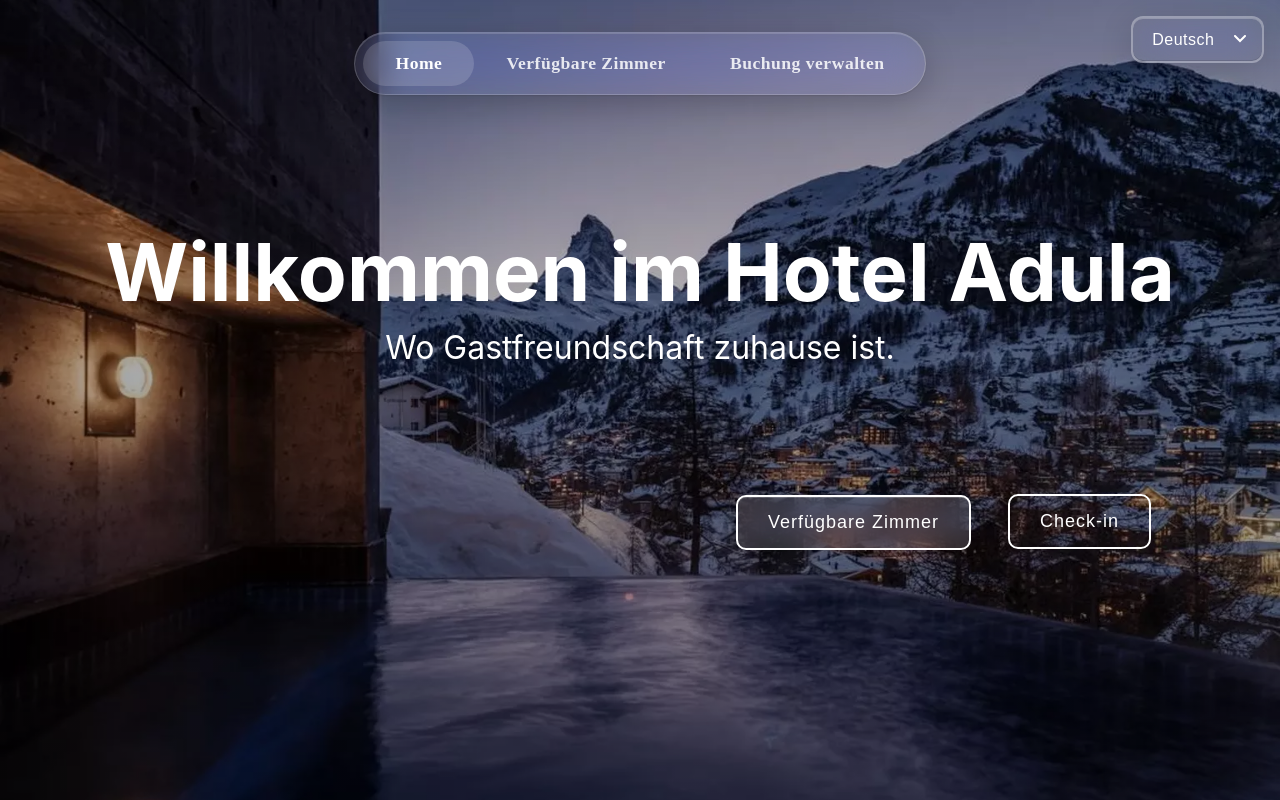
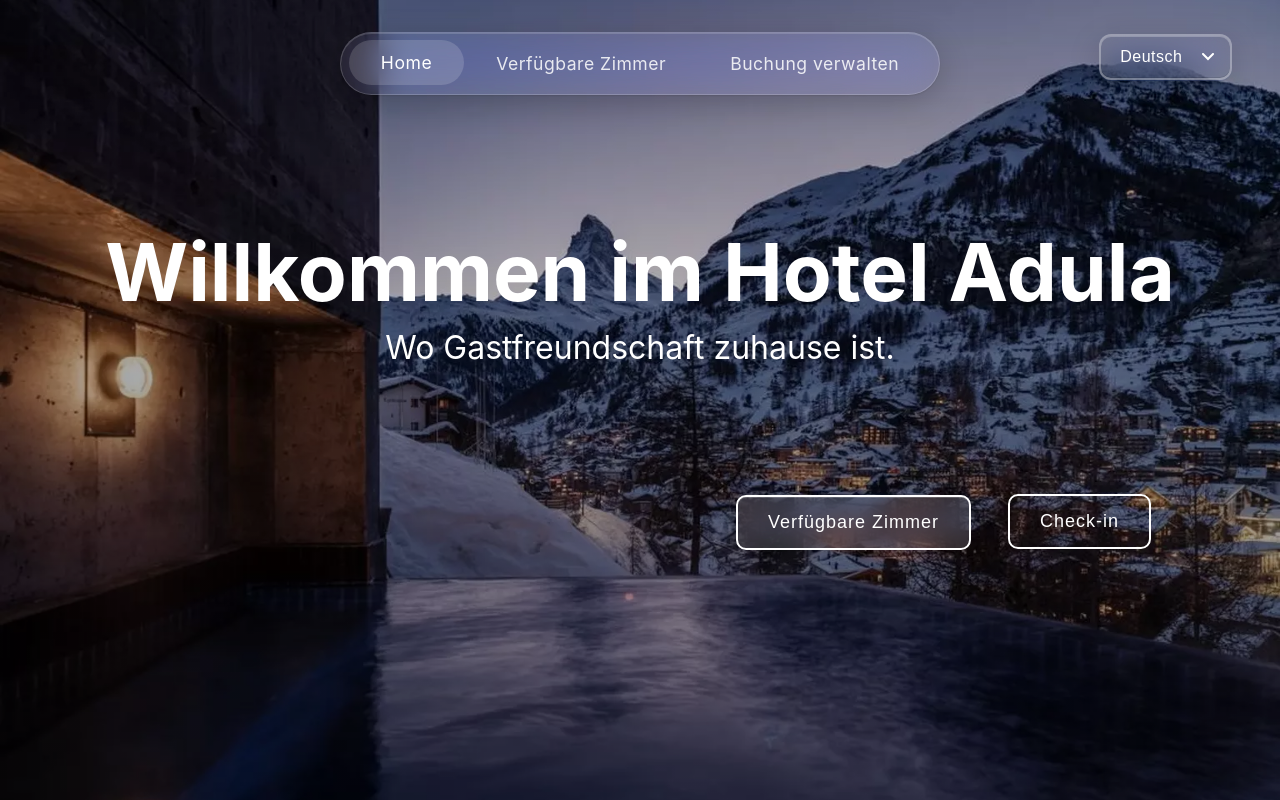
Before and after one commit to michaeleaton212/PostGresAPI_Project, an Angular app in the folder Frontend/frontend/my-app/: page /home in a window 1280 px wide. Built offline with nearby package versions, Linux system fonts and the light colour scheme.

Commit message:
Code improvements

```diff
--- a/Frontend/frontend/my-app/src/app/app.scss
+++ b/Frontend/frontend/my-app/src/app/app.scss
@@ -1,4 +1,3 @@
-
 .app-wrapper {
   position: fixed;
   inset: 0;
@@ -42,17 +41,19 @@
 }
 
 .nav-link {
-  font-weight: 700;
+  font-weight: 400; /* konstant halten, kein Wechsel mehr */
   font-size: 1.1rem;
+  font-family: 'Inter', sans-serif;
   letter-spacing: 0.5px;
   padding: 12px 32px;
   text-decoration: none;
   color: rgba(255, 255, 255, 0.85);
   border-radius: 40px;
-  transition: all 0.3s ease;
   white-space: nowrap;
   text-shadow: none;
   cursor: pointer;
+  /* keine Transition auf "all" – nur layout-neutrale Props animieren */
+  transition: background-color .3s ease, color .3s ease, box-shadow .3s ease, transform .2s ease;
 
   &:hover {
     color: #fff;
@@ -62,7 +63,8 @@
   &.active {
     background: rgba(255, 255, 255, 0.15);
     color: #fff;
-    font-weight: 900;
+    /* kein font-weight: 900 mehr */
+    transform: translateY(-1px); /* optionaler Fokus-/Aktiv-Effekt */
   }
 
   &:focus-visible {
@@ -79,8 +81,8 @@
 
 .language-button {
   position: fixed;
-  top: 1rem;
-  right: 1rem;
+  top: 2.1rem;
+  right: 3rem;
   z-index: 1100;
   display: flex;
   margin: 0;
@@ -94,7 +96,7 @@
     backdrop-filter: blur(16px) saturate(180%);
     -webkit-backdrop-filter: blur(16px) saturate(180%);
     cursor: pointer;
-    transition: all 0.4s cubic-bezier(0.4, 0, 0.2, 1);
+    transition: background-color .4s cubic-bezier(0.4, 0, 0.2, 1), border-color .4s cubic-bezier(0.4, 0, 0.2, 1), box-shadow .4s cubic-bezier(0.4, 0, 0.2, 1), transform .2s ease;
     border: 2px solid rgba(255, 255, 255, 0.3);
     border-radius: 12px;
     padding: 0.8rem 2.8rem 0.8rem 1.2rem;
@@ -140,6 +142,8 @@
   }
 }
 
+
+/* Iphone design */
 @media (max-width: 768px) {
   .navbar-container {
     position: fixed;
@@ -189,13 +193,15 @@
     border-radius: 999px;
     text-align: center;
     font-family: 'Inter', sans-serif;
-    font-weight: 700;
+    font-weight: 700; /* konstant */
+    transition: background-color .3s ease, color .3s ease, box-shadow .3s ease, transform .2s ease;
 
     &.active {
-      font-weight: 700;
+      font-weight: 700; /* unverändert lassen */
       background: rgba(255,255,255,0.15);
       color: #fff;
       box-shadow: inset 0 0 0 1px rgba(255,255,255,0.2);
+      transform: translateY(-1px);
     }
   }
 
--- a/Frontend/frontend/my-app/src/app/pages/home-page.component/home-page.component.scss
+++ b/Frontend/frontend/my-app/src/app/pages/home-page.component/home-page.component.scss
@@ -88,7 +88,7 @@
 }
 
 
-
+//Iphone Design
 @media (max-width: 768px) {
   .buttons-row {
     display: flex;
```
